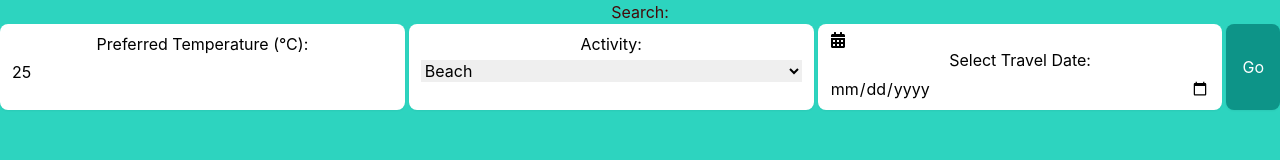
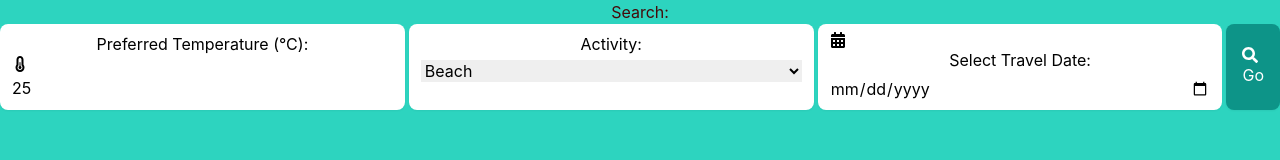
Before and after one commit to Aymankhallaf/travelSugestion, a React (Create React App) app in the folder frontend/: page / in a window 1280 px wide. Shown: the top 160 px of the page. Built offline with nearby package versions, Linux system fonts and the light colour scheme.

Commit message:
add react icon

```diff
--- a/frontend/src/components/search/Search.js
+++ b/frontend/src/components/search/Search.js
@@ -3,6 +3,8 @@ import { TemperatureSearch } from './Temperature';
 import { Activity } from './Activity';
 import { TravelDate } from './TravelDate';
 import { Destination } from '../result/Destination';
+import { FaSearch } from 'react-icons/fa';
+
 import axios from 'axios';
 
 
@@ -74,7 +76,9 @@ export function Search() {
                     <TravelDate traveldate={traveldate} setTravelDate={setTravelDate} />
                     <button
                         className='w-30 px-4 py-2 bg-teal-600 text-white rounded-lg shadow-sm hover:bg-teal-700 focus:outline-none focus:ring-2 focus:ring-teal-500 focus:ring-opacity-50'
-                        onClick={handleSearch}>Go</button>
+                        onClick={handleSearch}>
+                        <FaSearch />
+                        Go</button>
                 </form>
             </div>
             <div>
--- a/frontend/src/components/search/Temperature.js
+++ b/frontend/src/components/search/Temperature.js
@@ -1,4 +1,5 @@
 import React from 'react';
+import { FaTemperatureHalf } from "react-icons/fa6";
 
 
 
@@ -9,6 +10,7 @@ export function TemperatureSearch({ temperature, setTemperature }) {
   return (
     <div className='flex-1 block overflow-hidden bg-white border-gray-200 rounded-lg	px-3 py-2 shadow-sm focus-within:border-blue-600 focus-within:ring-1 focus-within:ring-blue-600'>
       <label className=''>Preferred Temperature (°C): </label>
+      <FaTemperatureHalf />
       <input
         className='mt-1 w-full border-none p-0'
         type="number"
```
